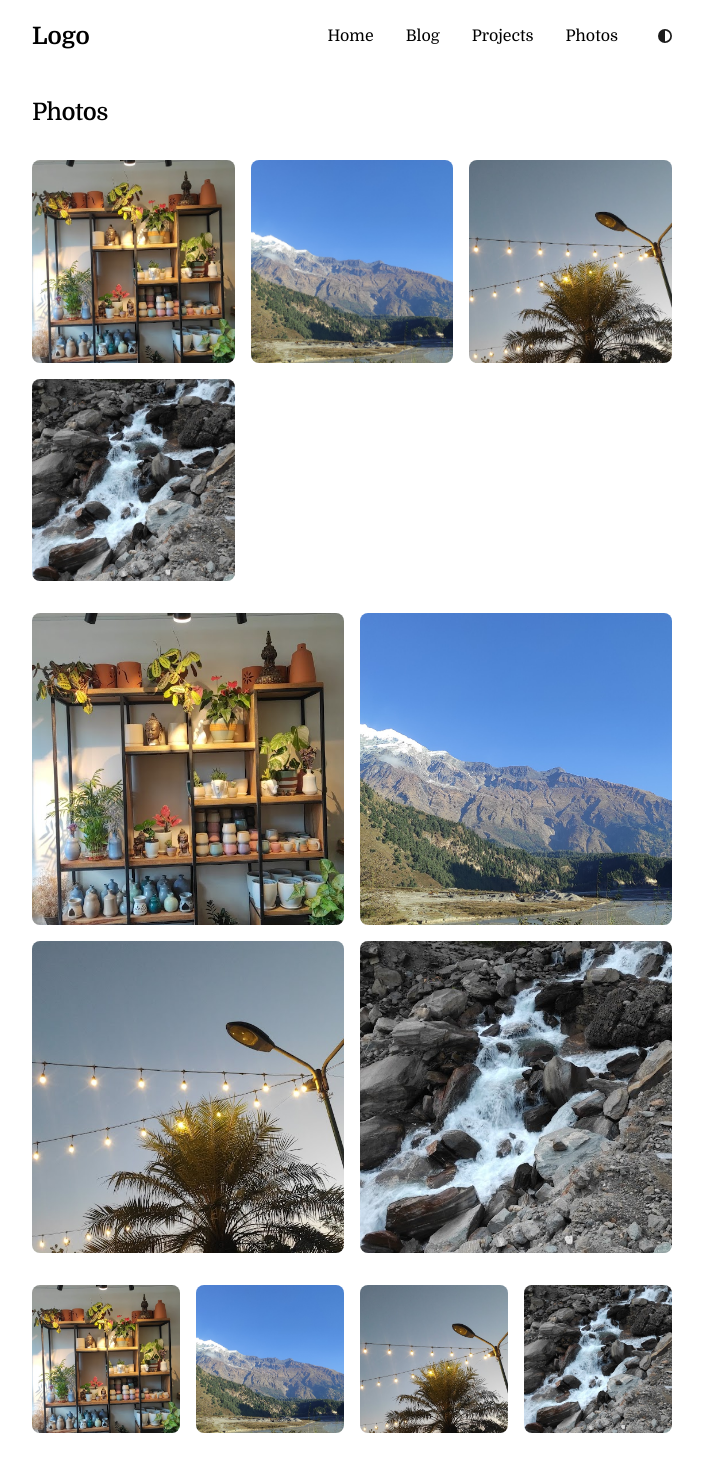
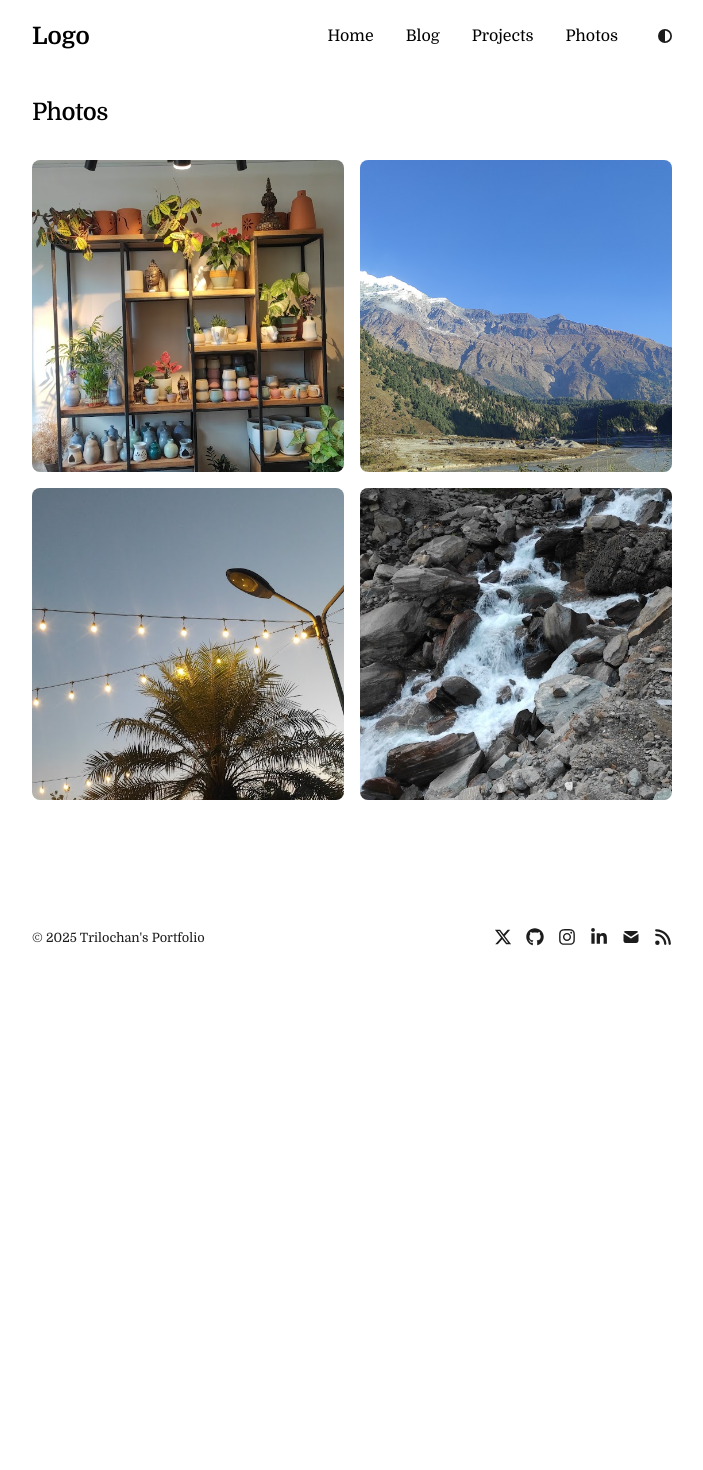
Before and after one commit to trilochanaryal/trilochan, a Next.js app: page /photos in a window 1280 px wide. Shown: the top 1470 px of the page, without its empty margins (288-991 px from the left). After the commit the page ends 1107 px from the top, so only its background shows below. Built offline with nearby package versions, Linux system fonts and the light colour scheme.

Commit message:
update Photos component to reduce image grid columns

```diff
--- a/app/photos/page.tsx
+++ b/app/photos/page.tsx
@@ -12,61 +12,28 @@ export default function Photos() {
     <section>
       <h1 className="mb-8 text-2xl font-medium tracking-tight">Photos</h1>
       <ImageGrid
-        columns={3}
+        columns={2}
         images={[
           {
             src: '/photos/photo1.jpg',
             alt: 'florista hut',
-            href: 'https://github.com/trilochanaryal/assets/blob/main/portfolio-photos/florista.jpg',
+            href: 'https://github.com/trilochanaryal/assets/blob/main/portfolio-photos/florista.jpg?raw=true',
           },
           {
             src: '/photos/photo2.jpg',
             alt: 'way to muktinath',
-            href: 'https://github.com/trilochanaryal/assets/blob/main/portfolio-photos/waytomustang.jpg',
+            href: 'https://github.com/trilochanaryal/assets/blob/main/portfolio-photos/waytomustang.jpg?raw=true',
           },
           {
             src: '/photos/photo3.jpg',
             alt: 'rupse waterfall',
-            href: 'https://github.com/trilochanaryal/assets/blob/main/portfolio-photos/rupse.jpg',
+            href: 'https://github.com/trilochanaryal/assets/blob/main/portfolio-photos/rupse.jpg?raw=true',
           },
           {
             src: '/photos/photo4.jpg',
             alt: 'shot taken at funpark',
-            href: 'https://github.com/trilochanaryal/assets/blob/main/portfolio-photos/funpark.jpg',
+            href: 'https://github.com/trilochanaryal/assets/blob/main/portfolio-photos/funpark.jpg?raw=true',
           },
-        ]}
-      />
-
-      {/* {
-            src: '/photos/photo5.jpg',
-            alt: 'Taj Mahal',
-            href: 'https://unsplash.com/photos/taj-mahal-india-IPlPkWPJ2fo',
-          },
-          {
-            src: '/photos/photo6.jpg',
-            alt: 'Colosseum',
-            href: 'https://unsplash.com/photos/brown-concrete-building-under-blue-sky-during-daytime-3cyBR1rIJmA?utm_content=creditShareLink&utm_medium=referral&utm_source=unsplash',
-          }, */}
-
-      <ImageGrid
-        columns={2}
-        images={[
-          { src: '/photos/photo1.jpg', alt: 'Roman columns' },
-          { src: '/photos/photo2.jpg', alt: 'Big Ben' },
-          { src: '/photos/photo3.jpg', alt: 'Sacré-Cœur Basilica' },
-          { src: '/photos/photo4.jpg', alt: 'Eiffel Tower' },
-        ]}
-      />
-
-      <ImageGrid
-        columns={4}
-        images={[
-          { src: '/photos/photo1.jpg', alt: 'Roman columns' },
-          { src: '/photos/photo2.jpg', alt: 'Big Ben' },
-          { src: '/photos/photo3.jpg', alt: 'Sacré-Cœur Basilica' },
-          { src: '/photos/photo4.jpg', alt: 'Eiffel Tower' },
-          // { src: '/photos/photo5.jpg', alt: 'Taj Mahal' },
-          // { src: '/photos/photo6.jpg', alt: 'Colosseum' },
         ]}
       />
     </section>
```
